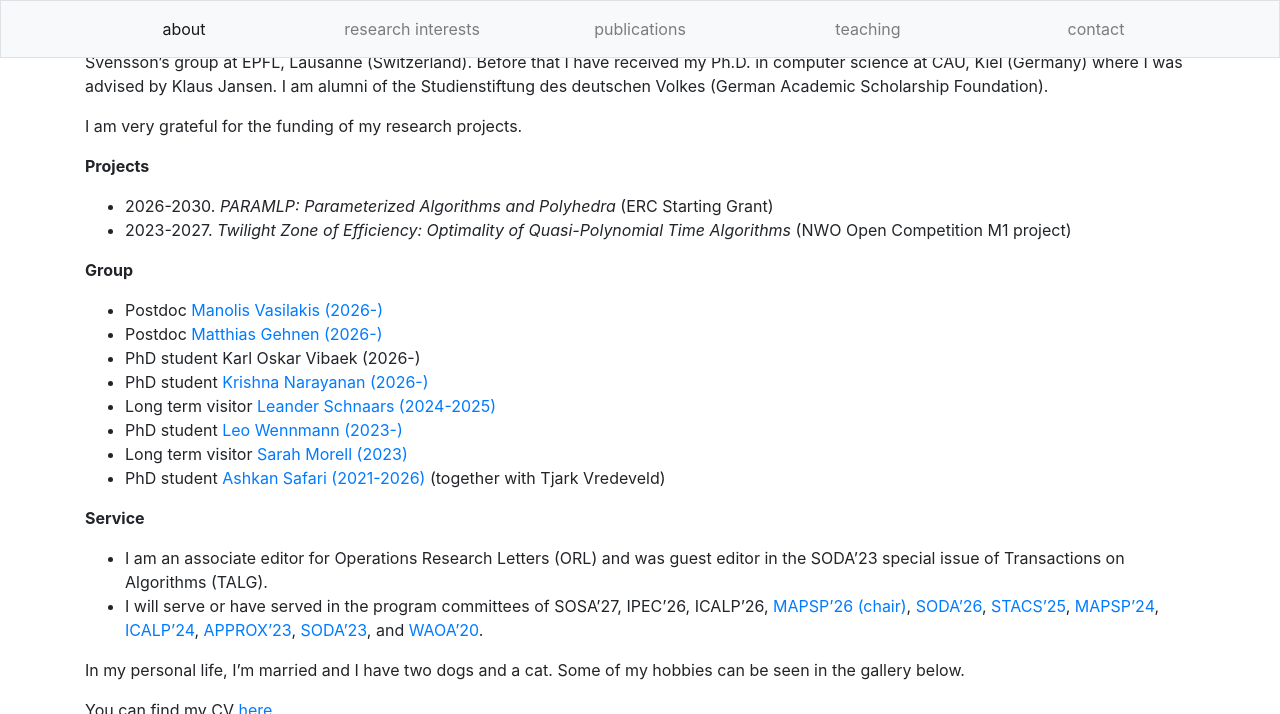
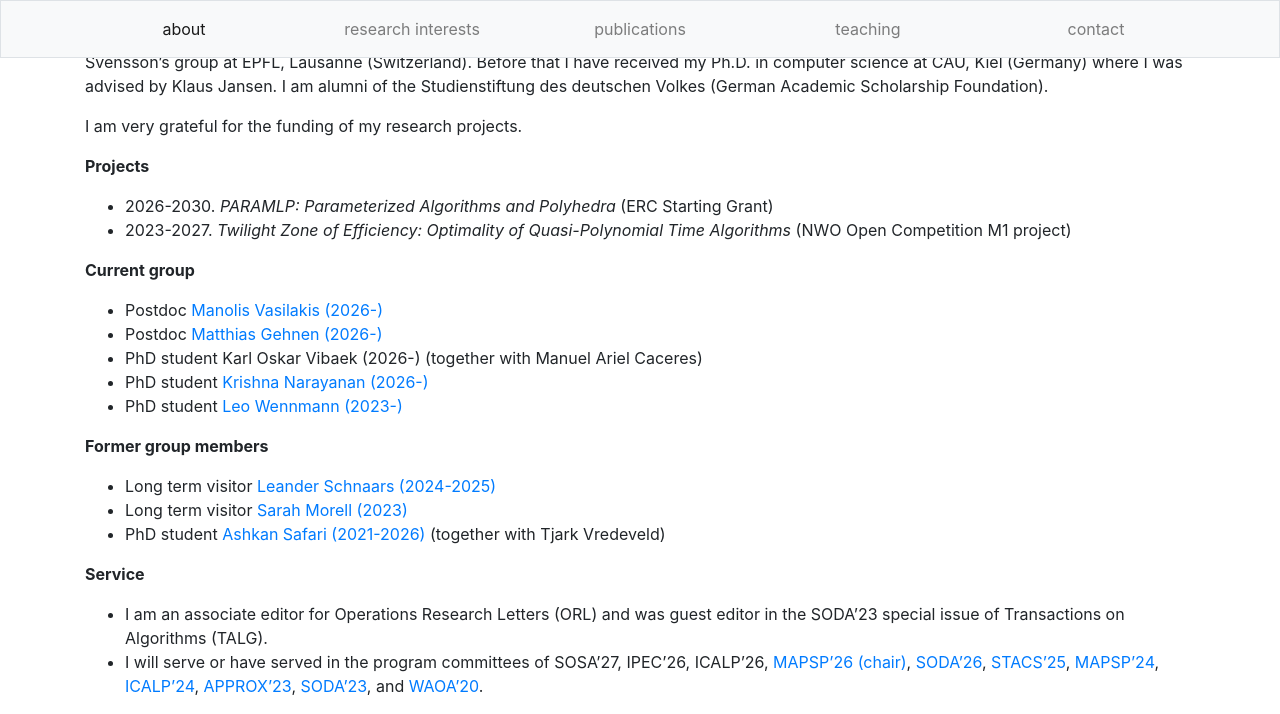
Before and after one commit to larsrohwedder/larsrohwedder.github.io, a Jekyll site: the page built from index.html, in a window 1280 px wide and 900 px high, scrolled down 518 px, cut to the strip 0-714 px from the top of the window. Built offline with Jekyll 4.4.1, drawn with Linux system fonts in a browser that asks for light colours.

Commit message:
Update about.markdown

```diff
--- a/_includes/about.markdown
+++ b/_includes/about.markdown
@@ -11,13 +11,15 @@ I am very grateful for the funding of my research projects.
 - 2026-2030. *PARAMLP: Parameterized Algorithms and Polyhedra* (ERC Starting Grant)
 - 2023-2027. *Twilight Zone of Efficiency: Optimality of Quasi-Polynomial Time Algorithms* (NWO Open Competition M1 project)
 
-**Group**
+**Current group**
 - Postdoc [Manolis Vasilakis (2026-)](https://manolisvasilakis.github.io/)
 - Postdoc [Matthias Gehnen (2026-)](https://sites.google.com/view/mgehnen)
-- PhD student Karl Oskar Vibaek (2026-)
+- PhD student Karl Oskar Vibaek (2026-) (together with Manuel Ariel Caceres)
 - PhD student [Krishna Narayanan (2026-)](https://nanakrish.github.io/)
+- PhD student [Leo Wennmann (2023-)](https://leo-wennmann.github.io/)
+
+**Former group members**
 - Long term visitor [Leander Schnaars (2024-2025)](https://www.ot.mgt.tum.de/en/or/group/leander-schnaars/)
-- PhD student [Leo Wennmann (2023-)](https://leo-wennmann.github.io/)
 - Long term visitor [Sarah Morell (2023)](https://www3.math.tu-berlin.de/coga/team/morell/)
 - PhD student [Ashkan Safari (2021-2026)](https://ashkansafari.com/) (together with Tjark Vredeveld)
 
```
